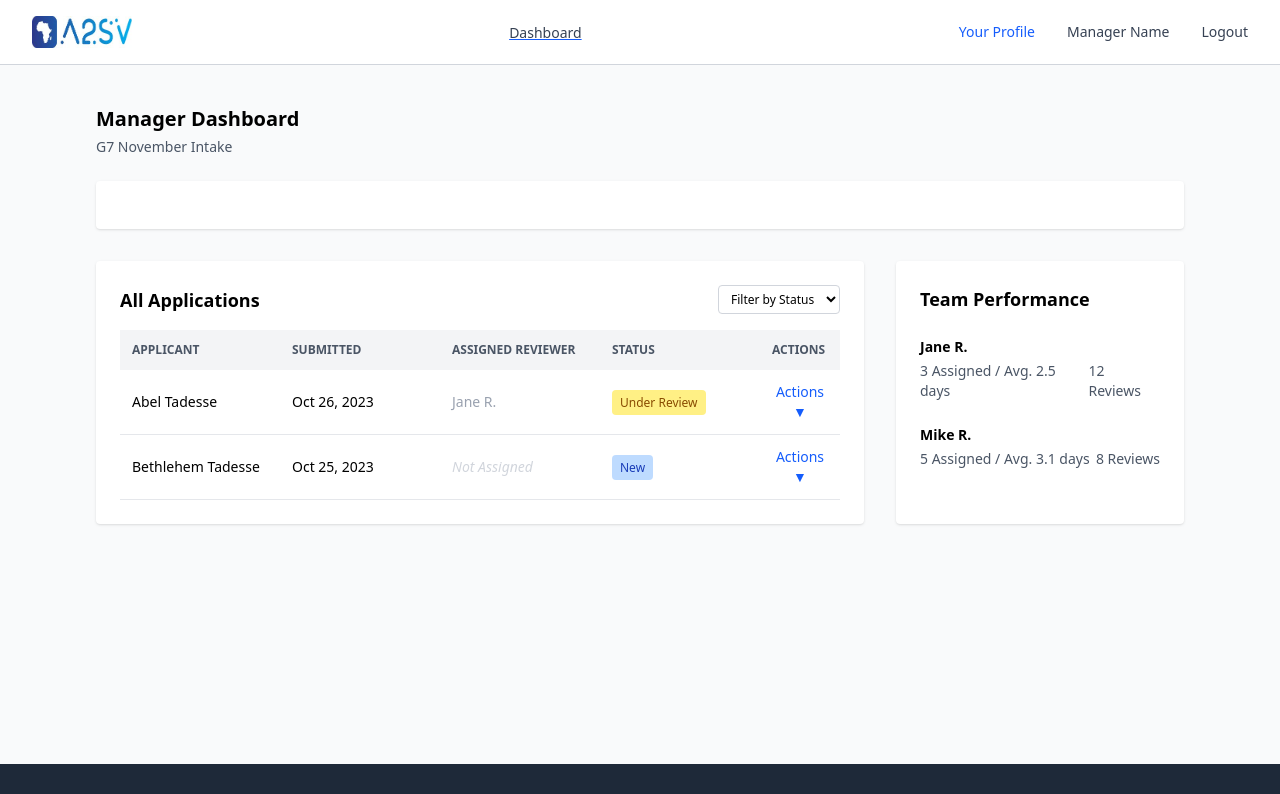
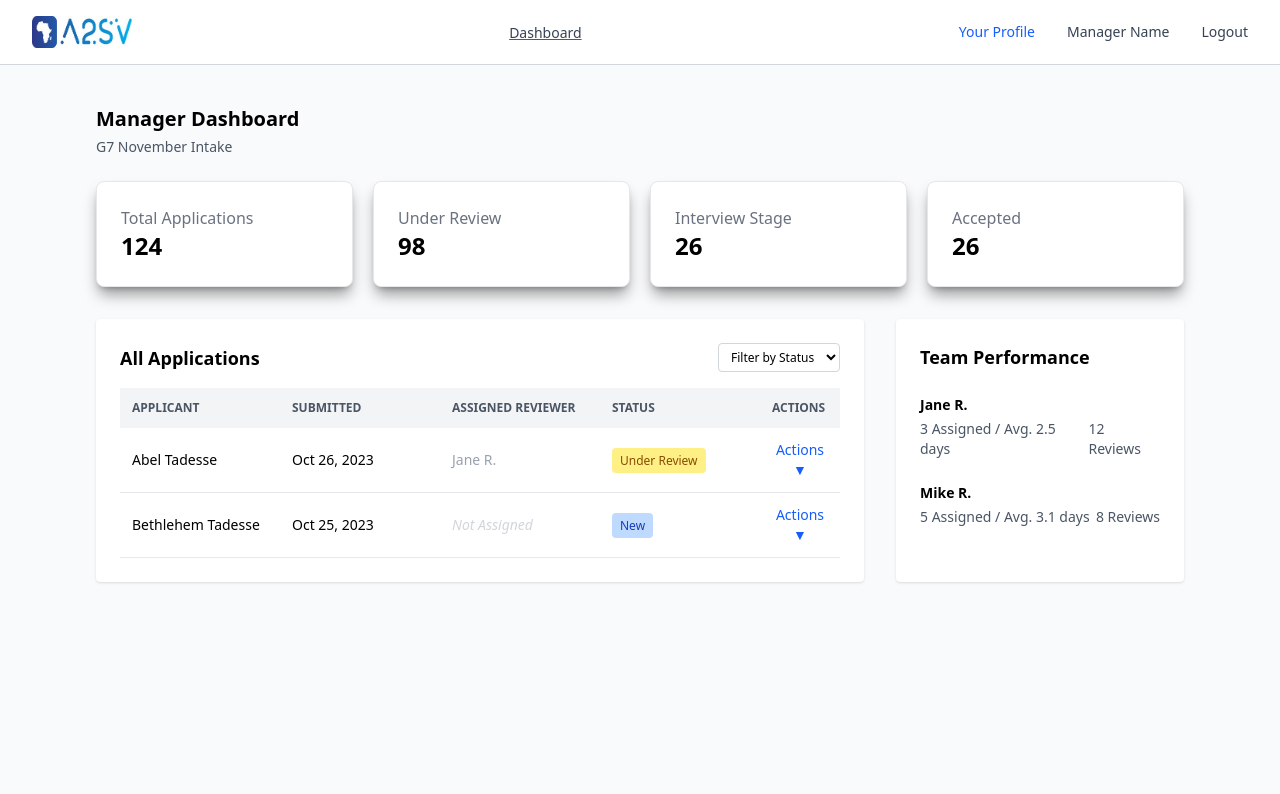
Before and after one commit to sidocoder/a2sv-starter--project-g69, a Next.js app: page /manager in a window 1280 px wide. Shown: the top 794 px of the page. Built offline with nearby package versions, Linux system fonts and the light colour scheme.

Commit message:
manger dash board finshed

```diff
--- a/package.json
+++ b/package.json
@@ -11,7 +11,8 @@
   "dependencies": {
     "next": "15.4.5",
     "react": "19.1.0",
-    "react-dom": "19.1.0"
+    "react-dom": "19.1.0",
+    "react-icons": "^5.5.0"
   },
   "devDependencies": {
     "@eslint/eslintrc": "^3",
--- a/src/app/manager/components/StatusBadge.tsx
+++ b/src/app/manager/components/StatusBadge.tsx
@@ -2,16 +2,16 @@
 
 import React from "react";
 
-type StatusType = "Pending" | "Approved" | "Rejected";
+type StatusType = "UnderReview" | "InterviewStage" | "Accepted";
 
 interface StatusBadgeProps {
   status: StatusType;
 }
 
 const statusColors: Record<StatusType, string> = {
-  Pending: "bg-yellow-200 text-yellow-800",
-  Approved: "bg-green-200 text-green-800",
-  Rejected: "bg-red-200 text-red-800",
+ UnderReview: "bg-yellow-200 text-yellow-800",
+InterviewStage: "bg-green-200 text-green-800",
+ Accepted: "bg-red-200 text-red-800",
 };
 
 export default function StatusBadge({ status }: StatusBadgeProps) {
--- /dev/null
+++ b/src/app/manager/components/SummaryCard.tsx
@@ -0,0 +1,30 @@
+"use client";
+
+import React from "react";
+
+interface SummaryCardProps {
+  title: string;
+  value: number | string;
+  icon?: React.ReactNode;
+  className?: string;
+}
+
+export default function SummaryCard({
+  title,
+  value,
+  className = "",
+}: SummaryCardProps) {
+  return (
+    <div
+      className={`bg-white rounded-lg p-6 flex items-center space-x-4 border border-gray-200 ${className}`}
+      style={{
+        boxShadow: "0 10px 15px -3px rgba(0, 0, 0, 0.4), 0 4px 6px -4px rgba(0, 0, 0, 0.3)",
+      }}
+    >
+      <div>
+        <p className="text-gray-500 font-medium">{title}</p>
+        <p className="text-2xl font-bold">{value}</p>
+      </div>
+    </div>
+  );
+}
--- a/src/app/manager/components/SummaryCards.tsx
+++ b/src/app/manager/components/SummaryCards.tsx
@@ -1,29 +1,16 @@
 "use client";
 
 import React from "react";
+import SummaryCard from "./SummaryCard";
 
-interface SummaryCardProps {
-  title: string;
-  value: number | string;
-  icon?: React.ReactNode;
-  className?: string;
-}
+export default function SummaryCards() {
+  return (
+    <div className="grid grid-cols-1 sm:grid-cols-4 gap-5">
+      <SummaryCard title="Total Applications" value={124} />
+      <SummaryCard title="Under Review" value={98} />
+      <SummaryCard title="Interview Stage" value={26} />
+      <SummaryCard title="Accepted" value={26} />
 
-export default function SummaryCard({
-  title,
-  value,
-  icon,
-  className = "",
-}: SummaryCardProps) {
-  return (
-    <div
-      className={`bg-white shadow rounded p-6 flex items-center space-x-4 ${className}`}
-    >
-      {icon && <div className="text-3xl text-blue-600">{icon}</div>}
-      <div>
-        <p className="text-gray-500 font-medium">{title}</p>
-        <p className="text-2xl font-bold">{value}</p>
-      </div>
     </div>
   );
 }
--- a/src/app/manager/page.tsx
+++ b/src/app/manager/page.tsx
@@ -9,14 +9,14 @@ export default function ManagerDashboard() {
   return (
     <div className="min-h-screen bg-gray-50 flex flex-col">
       <Header />
-      <main className="flex-grow max-w-7xl mx-auto px-8 py-10 mb-50 flex gap-8">
-        <section className="flex-grow flex flex-col">
+      <main className="flex-grow max-w-7xl mx-auto px-8  mb-50 py-10 flex flex-col gap-8">
+        <section className="flex-grow">
           <h1 className="text-xl font-bold mb-1">Manager Dashboard</h1>
           <p className="mb-6 text-gray-600 text-sm">G7 November Intake</p>
 
           <SummaryCards />
 
-          <div className="flex gap-8 mt-8">
+          <div className="flex gap-8 mt-8 flex-wrap">
             <ApplicationsTable />
             <TeamPerformance />
           </div>
```
Also changed, not shown: 1 other file (tests, documents, lock files or other folders).
